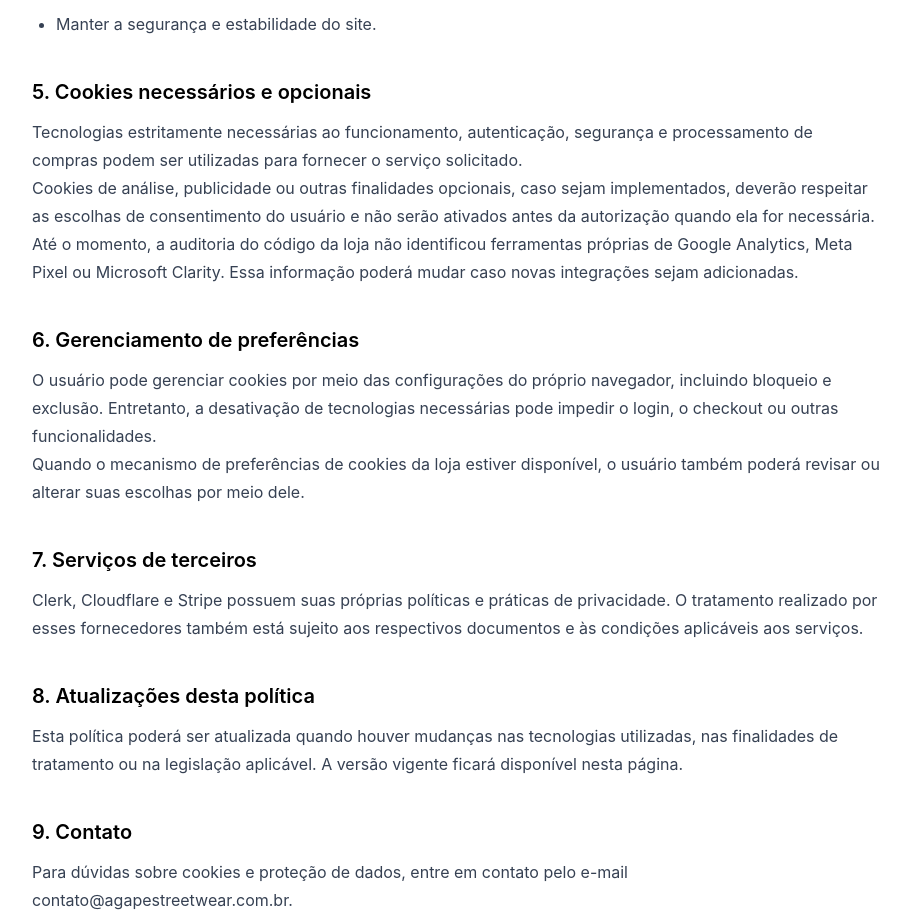
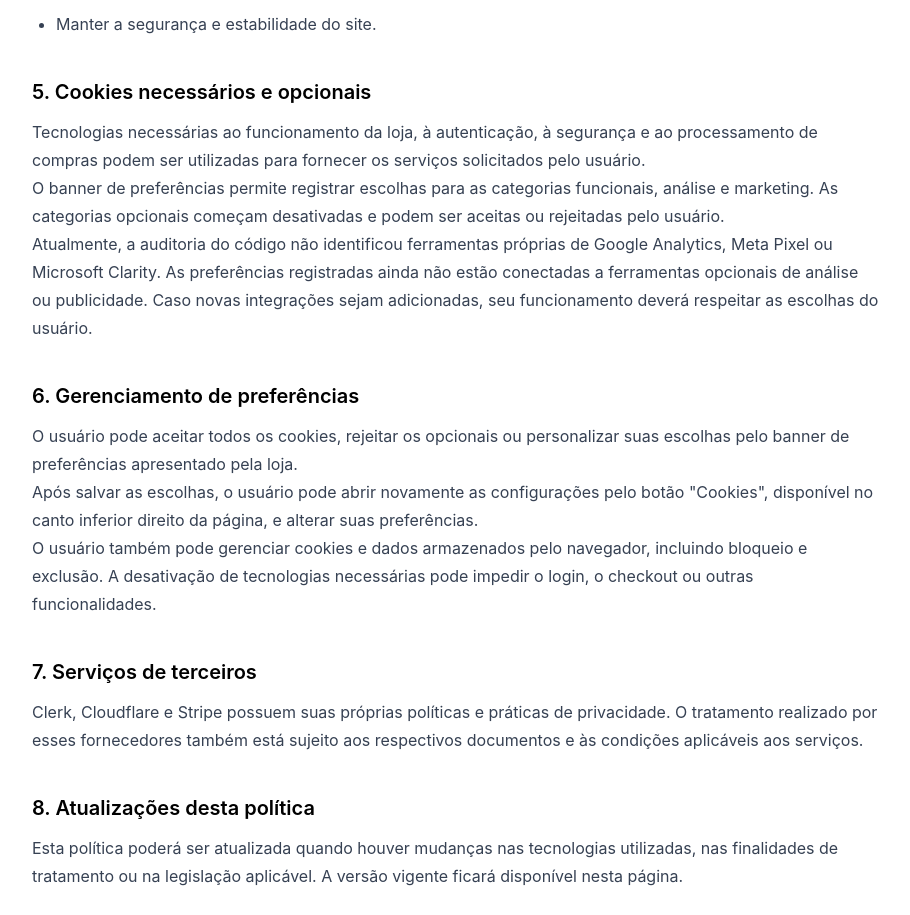
Before and after one commit to brunochicuti/AgapeStreetwear, a Next.js app: page /cookies in a window 1280 px wide. Shown: the part 1090-2005 px from the top of the page, without its empty margins (184-1094 px from the left). Built offline with nearby package versions, Linux system fonts and the light colour scheme; no server answers.

Commit message:
adicionando mais items na pagina de cookies

```diff
--- a/src/app/components/CookiePolicyContent.tsx
+++ b/src/app/components/CookiePolicyContent.tsx
@@ -91,21 +91,23 @@ export default function CookiePolicyContent() {
             5. Cookies necessários e opcionais
         </h2>
         <p>
-            Tecnologias estritamente necessárias ao funcionamento,
-            autenticação, segurança e processamento de compras podem ser
-            utilizadas para fornecer o serviço solicitado.
+            Tecnologias necessárias ao funcionamento da loja, à autenticação,
+            à segurança e ao processamento de compras podem ser utilizadas
+            para fornecer os serviços solicitados pelo usuário.
         </p>
         <p>
-            Cookies de análise, publicidade ou outras finalidades
-            opcionais, caso sejam implementados, deverão respeitar as
-            escolhas de consentimento do usuário e não serão ativados
-            antes da autorização quando ela for necessária.
+            O banner de preferências permite registrar escolhas para as
+            categorias funcionais, análise e marketing. As categorias
+            opcionais começam desativadas e podem ser aceitas ou rejeitadas
+            pelo usuário.
         </p>
         <p>
-            Até o momento, a auditoria do código da loja não identificou
-            ferramentas próprias de Google Analytics, Meta Pixel ou
-            Microsoft Clarity. Essa informação poderá mudar caso novas
-            integrações sejam adicionadas.
+            Atualmente, a auditoria do código não identificou ferramentas
+            próprias de Google Analytics, Meta Pixel ou Microsoft Clarity.
+            As preferências registradas ainda não estão conectadas a
+            ferramentas opcionais de análise ou publicidade. Caso novas
+            integrações sejam adicionadas, seu funcionamento deverá respeitar
+            as escolhas do usuário.
         </p>
         </section>
 
@@ -114,15 +116,20 @@ export default function CookiePolicyContent() {
             6. Gerenciamento de preferências
         </h2>
         <p>
-            O usuário pode gerenciar cookies por meio das configurações
-            do próprio navegador, incluindo bloqueio e exclusão.
-            Entretanto, a desativação de tecnologias necessárias pode
-            impedir o login, o checkout ou outras funcionalidades.
+            O usuário pode aceitar todos os cookies, rejeitar os opcionais
+            ou personalizar suas escolhas pelo banner de preferências
+            apresentado pela loja.
         </p>
         <p>
-            Quando o mecanismo de preferências de cookies da loja estiver
-            disponível, o usuário também poderá revisar ou alterar suas
-            escolhas por meio dele.
+            Após salvar as escolhas, o usuário pode abrir novamente as
+            configurações pelo botão "Cookies", disponível no canto
+            inferior direito da página, e alterar suas preferências.
+        </p>
+        <p>
+            O usuário também pode gerenciar cookies e dados armazenados
+            pelo navegador, incluindo bloqueio e exclusão. A desativação
+            de tecnologias necessárias pode impedir o login, o checkout
+            ou outras funcionalidades.
         </p>
         </section>
 
```
Lines whose indentation alone changed are shown as unchanged.
